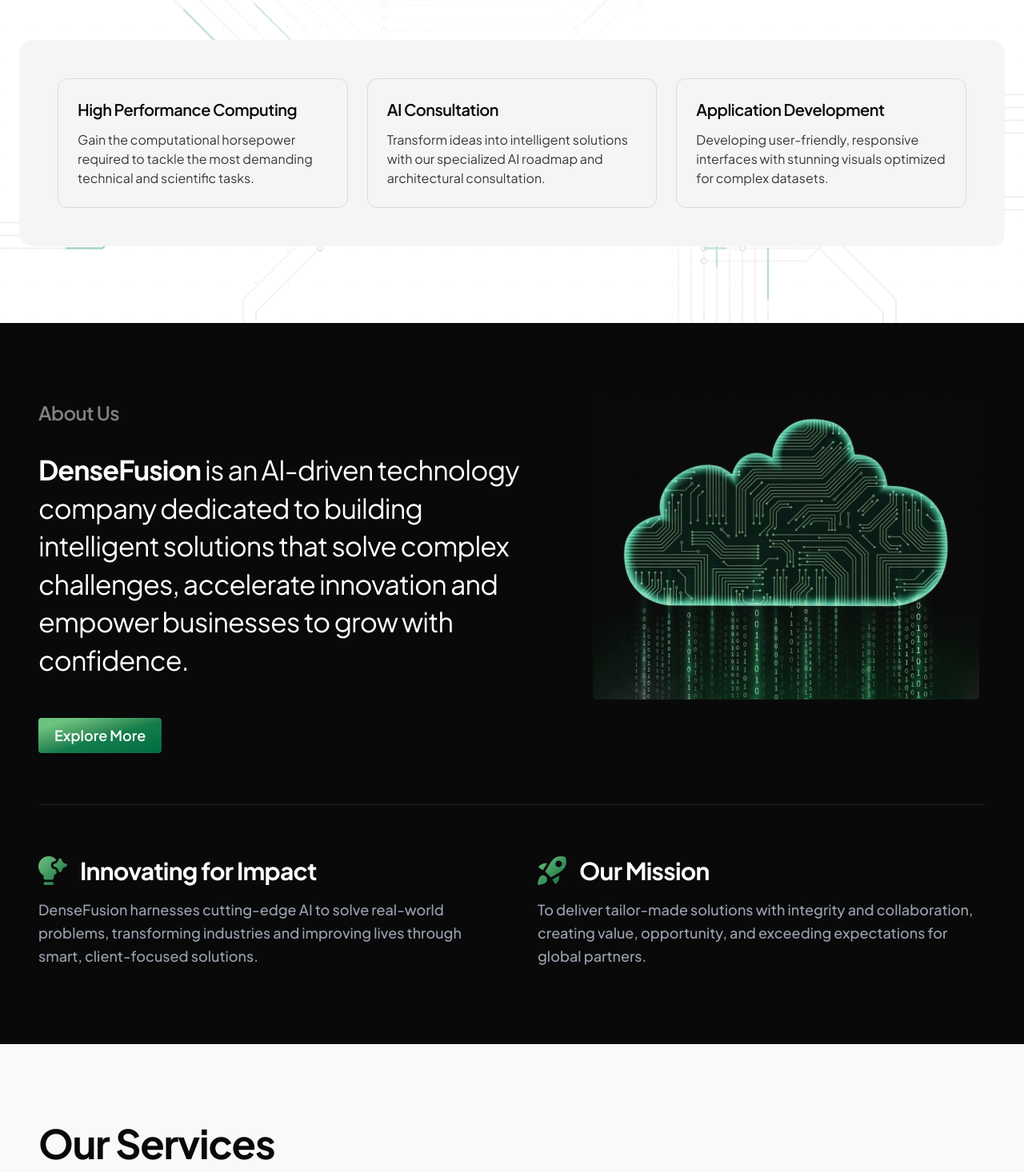
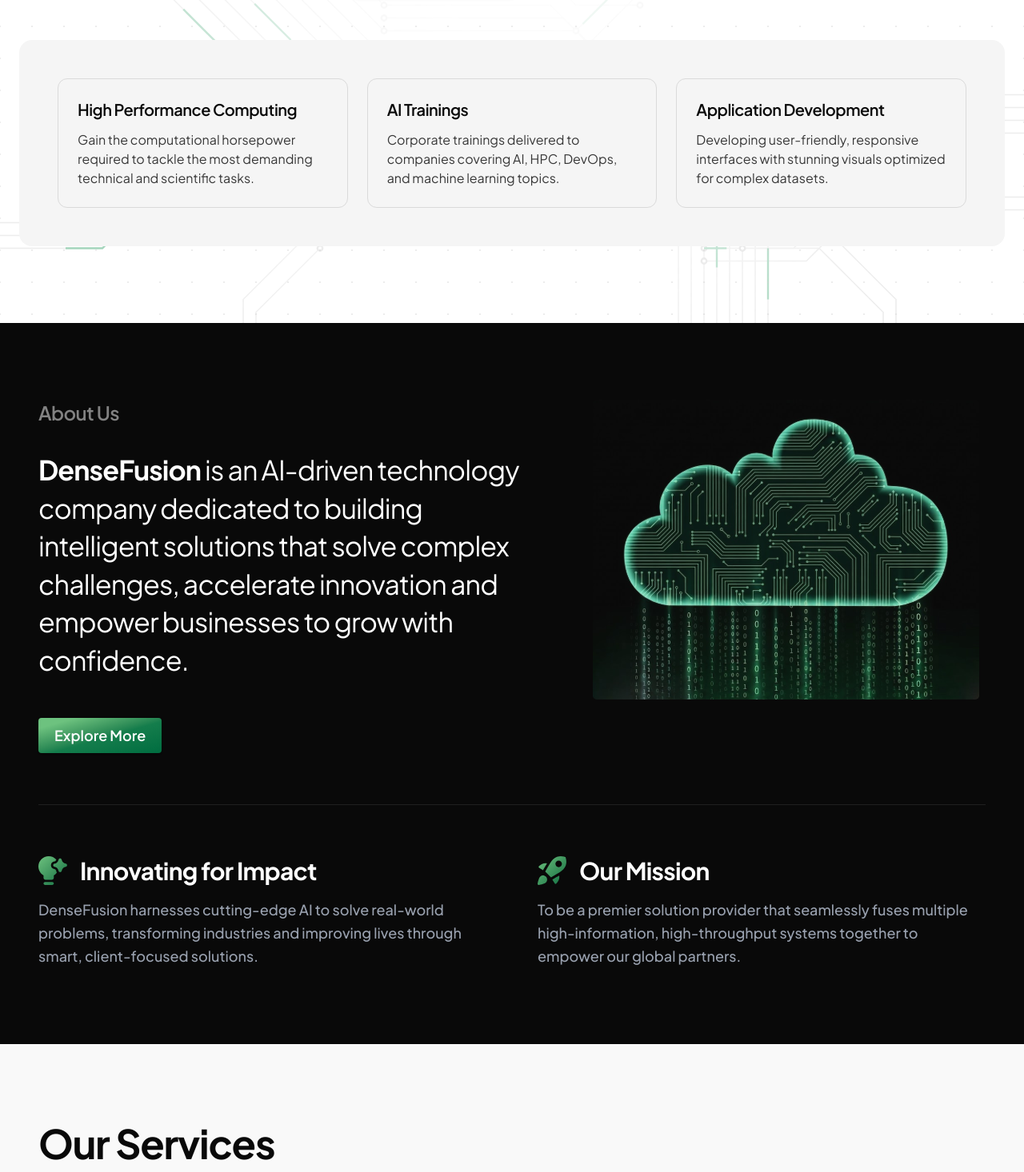
Before and after one commit to fhd-fsl/Dense-fusion-website-demo, a Next.js app: page / in a window 1280 px wide. Shown: the part 564-2030 px from the top of the page at 80% size. Built offline with nearby package versions, Linux system fonts and the light colour scheme.

Commit message:
Update: content adjustments

```diff
--- a/src/components/AboutUs.tsx
+++ b/src/components/AboutUs.tsx
@@ -117,8 +117,8 @@
                 </h3>
               </div>
               <p className="text-base md:text-lg text-gray-400 leading-relaxed font-medium">
-                To deliver tailor-made solutions with integrity and collaboration, creating value,
-                opportunity, and exceeding expectations for global partners.
+                To be a premier solution provider that seamlessly fuses multiple high-information,
+                high-throughput systems together to empower our global partners.
               </p>
             </div>
           </ScrollReveal>
--- a/src/components/Footer.tsx
+++ b/src/components/Footer.tsx
@@ -128,17 +128,8 @@
 
               {/* Social Icons */}
               <div className="flex items-center gap-4 mt-6 md:mt-0">
-                <Link href="#" className="w-8 h-8 rounded-full flex items-center justify-center transition-transform hover:scale-110">
+                <Link href="https://www.linkedin.com/company/densefusion/posts/?feedView=all" className="w-8 h-8 rounded-full flex items-center justify-center transition-transform hover:scale-110" target="_blank" rel="noopener noreferrer">
                   <Image src="/assets/home-page/footer/linkedin.svg" alt="LinkedIn" width={32} height={32} />
-                </Link>
-                <Link href="#" className="w-8 h-8 rounded-full flex items-center justify-center transition-transform hover:scale-110">
-                  <Image src="/assets/home-page/footer/github.svg" alt="Github" width={32} height={32} />
-                </Link>
-                <Link href="#" className="w-8 h-8 rounded-full flex items-center justify-center transition-transform hover:scale-110">
-                  <Image src="/assets/home-page/footer/facebook.svg" alt="Facebook" width={32} height={32} />
-                </Link>
-                <Link href="#" className="w-8 h-8 rounded-full flex items-center justify-center transition-transform hover:scale-110">
-                  <Image src="/assets/home-page/footer/instagram.svg" alt="Instagram" width={32} height={32} />
                 </Link>
               </div>
             </div>
@@ -150,8 +141,7 @@
               </p>
 
               <div className="flex items-center gap-6">
-                <Link href="#" className="hover:text-white transition-colors">Privacy Policy</Link>
-                <Link href="#" className="hover:text-white transition-colors">Terms & Condition</Link>
+                {/* No Privacy Policy or Terms & Conditions available as of now */}
               </div>
             </div>
           </ScrollReveal>
--- a/src/components/Hero.tsx
+++ b/src/components/Hero.tsx
@@ -76,10 +76,9 @@
 
             <ScrollReveal delay={0.25}>
               <div className="interactive-hover h-full rounded-xl border border-borderGray2 bg-transparent p-6 transition hover:bg-white">
-                <h3 className="text-left text-xl font-semibold text-secondaryBlack tracking-tight">AI Consultation</h3>
+                <h3 className="text-left text-xl font-semibold text-secondaryBlack tracking-tight">AI Trainings</h3>
                 <p className="mt-3 text-left text-base text-secondaryBlack opacity-80">
-                  Transform ideas into intelligent solutions with our specialized AI roadmap and
-                  architectural consultation.
+                  Corporate trainings delivered to companies covering AI, HPC, DevOps, and machine learning topics.
                 </p>
               </div>
             </ScrollReveal>
--- a/src/components/about/WhoWeAre.tsx
+++ b/src/components/about/WhoWeAre.tsx
@@ -23,7 +23,7 @@
             <ScrollReveal delay={0.3}>
               <div className="flex flex-col gap-5 text-base md:text-lg leading-relaxed text-[#5D5D5D]">
                 <p>
-                  DenseFusion is a technology company specializing in <span className="font-semibold text-gray-700">High-Performance Computing (HPC), Applied Artificial Intelligence, Geospatial AI</span>, and intelligent software solutions
+                  DenseFusion is a technology company founded in 2023 specializing in <span className="font-semibold text-gray-700">High-Performance Computing (HPC), Applied Artificial Intelligence, Geospatial AI</span>, and intelligent software solutions
                 </p>
                 <p>
                   We help enterprises, research institutions, and government organizations harness advanced computing technologies to solve computationally intensive challenges and accelerate innovation.
```
